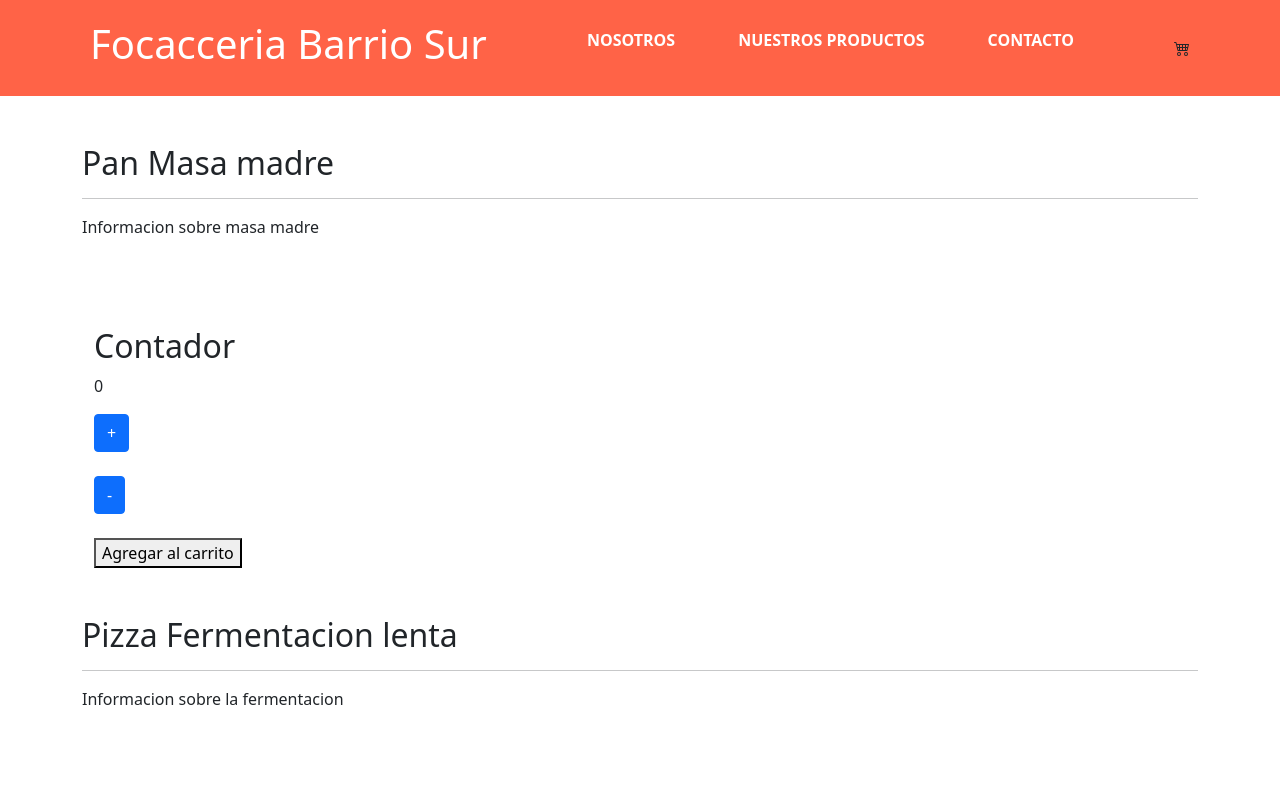
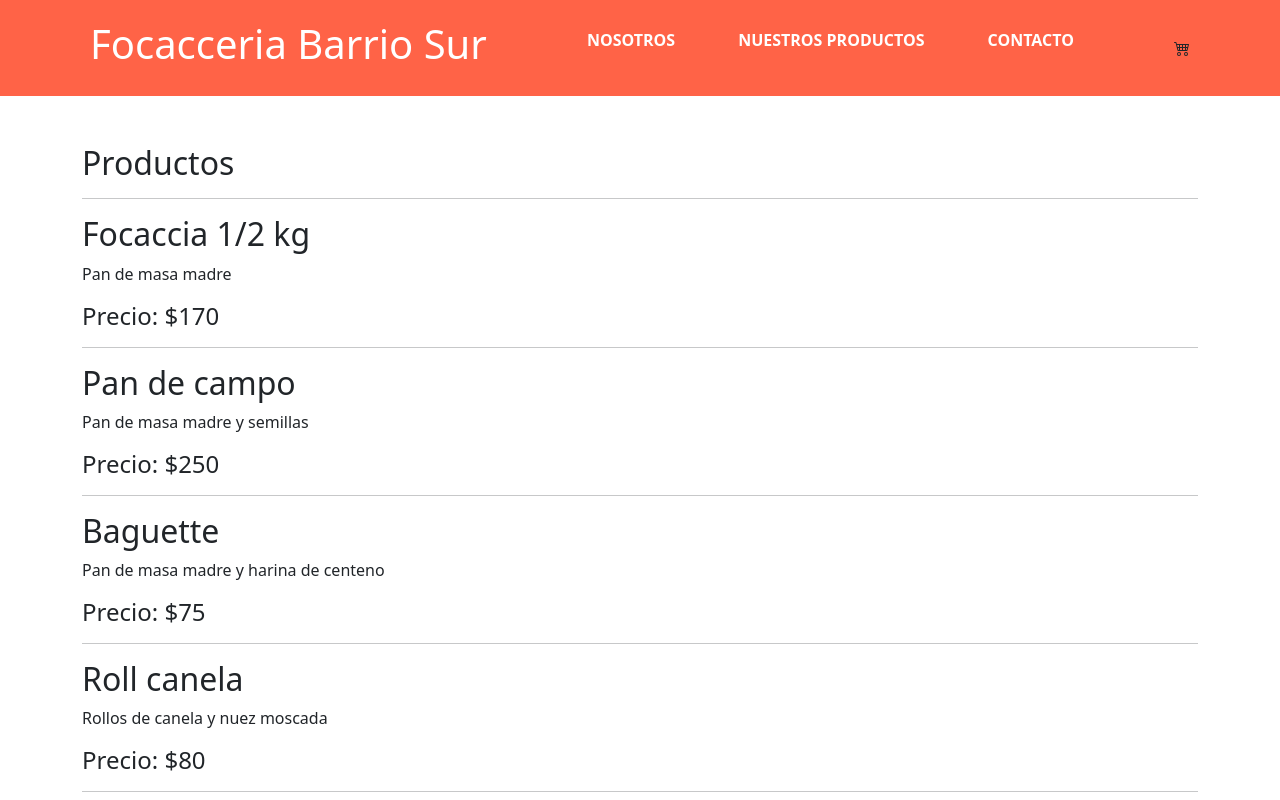
Before and after one commit to Bscelza11/barbarascelza-lafocacceria, a React (Create React App) app: page / in a window 1280 px wide. Shown: the top 800 px of the page. Built offline with nearby package versions, Linux system fonts and the light colour scheme.

Commit message:
barbarascelza-lafocacceria

```diff
--- a/src/App.js
+++ b/src/App.js
@@ -2,8 +2,9 @@
 //import './App.css';
 import 'bootstrap/dist/css/bootstrap.min.css'
 import './styles.css';
-import {ItemListContainer} from './components/ItemListContainer.js/ItemListContainer';
+import ItemListContainer from './components/ItemListContainer.js/ItemListContainer';
 import NavBar from './components/NavBar/NavBar';
+
 
 function App() {
   const masaMadre = {
@@ -22,8 +23,7 @@ function App() {
     <div className="App">
       <header >
         <NavBar/>
-        <ItemListContainer titulo={masaMadre.titulo} content={masaMadre.texto} stock={masaMadre.stock}/>
-        <ItemListContainer titulo={fermentacionLenta.titulo} content={fermentacionLenta.texto} stock={fermentacionLenta.stock}/>
+        <ItemListContainer/>
 
       </header>
     </div>
--- /dev/null
+++ b/src/components/ItemListContainer.js/Item.js
@@ -0,0 +1,28 @@
+const productos = [
+    {
+        id: 1,
+        nombre: "Focaccia 1/2 kg",
+        desc: 'Pan de masa madre',
+        precio: 170
+    },
+    {
+        id: 2,
+        nombre: "Pan de campo",
+        desc: 'Pan de masa madre y semillas',
+        precio: 250
+    },
+    {
+        id: 3,
+        nombre: "Baguette",
+        desc: 'Pan de masa madre y harina de centeno',
+        precio: 75
+    },
+    {
+        id: 1,
+        nombre: "Roll canela",
+        desc: 'Rollos de canela y nuez moscada',
+        precio: 80
+    }
+]
+
+export default productos;
--- /dev/null
+++ b/src/components/ItemListContainer.js/ItemList.js
@@ -0,0 +1,23 @@
+
+const ItemList = ({item}) => {
+    return (
+    <div>
+            <h2>Productos</h2>
+            <hr/>
+        {
+
+                item.map((item) => (
+                    <div key={item.id}>
+                        <h2>{item.nombre}</h2>
+                        <p>{item.desc}</p>
+                        <h4>Precio: ${item.precio}</h4>
+                        <hr/>
+                    </div>
+                ))
+
+        }
+    </div>
+    )
+}
+
+export default ItemList;
--- a/src/components/ItemListContainer.js/ItemListContainer.js
+++ b/src/components/ItemListContainer.js/ItemListContainer.js
@@ -1,22 +1,44 @@
-import './ItemListContainer.scss'
-import ItemCount from './ItemCount'
+import { useEffect, useState } from "react";
+import { Spinner } from "react-bootstrap";
+import listarProductos from "./listarProductos";
+import ItemList from "./ItemList";
 
 
-export const ItemListContainer = ({titulo = 'titulo por defecto', content = 'contenido por defecto', stock = 8}) => {
+const ItemListContainer = () => {
+
+    const [item, setItem] = useState([]);
+    const [loading, setLoading] = useState([true]);
 
 
+    useEffect(() => {
+        setLoading(true);
+
+        listarProductos()
+        .then((resp) =>{
+            setItem(resp)
+        })
+        .catch((error) => {
+            console.log('ERROR', error)
+        })
+        .finally(() => {
+            setLoading(false);
+        })
+    }, [])
 
     return (
-        <section className='container my-5'>
-            <h2 className='pagina'>{titulo}</h2>
-            <hr/>
-            <p>{content}</p>
-            <br/>
+        <section className="container my-5">
 
-            <ItemCount stock={stock}/>
+            {
+                loading ?
+                <Spinner animation="border" role="status">
+                <span className="visually-hidden">Loading...</span>
+                </Spinner>
+                :
+                <ItemList item={item}/>
 
-
-
+            }
         </section>
     )
 }
+
+export default ItemListContainer;
--- /dev/null
+++ b/src/components/ItemListContainer.js/listarProductos.js
@@ -0,0 +1,11 @@
+import productos from "./Item";
+
+const listarProductos = () => {
+    return new Promise ((resolve, reject) => {
+        setTimeout(() => {
+            resolve(productos)
+        }, 2000)
+    })
+}
+
+export default listarProductos;
```
Also changed, not shown: src/components/ItemDetailContainer/ItemDetail.js (added), src/components/ItemDetailContainer/ItemDetailContainer.js (added).
